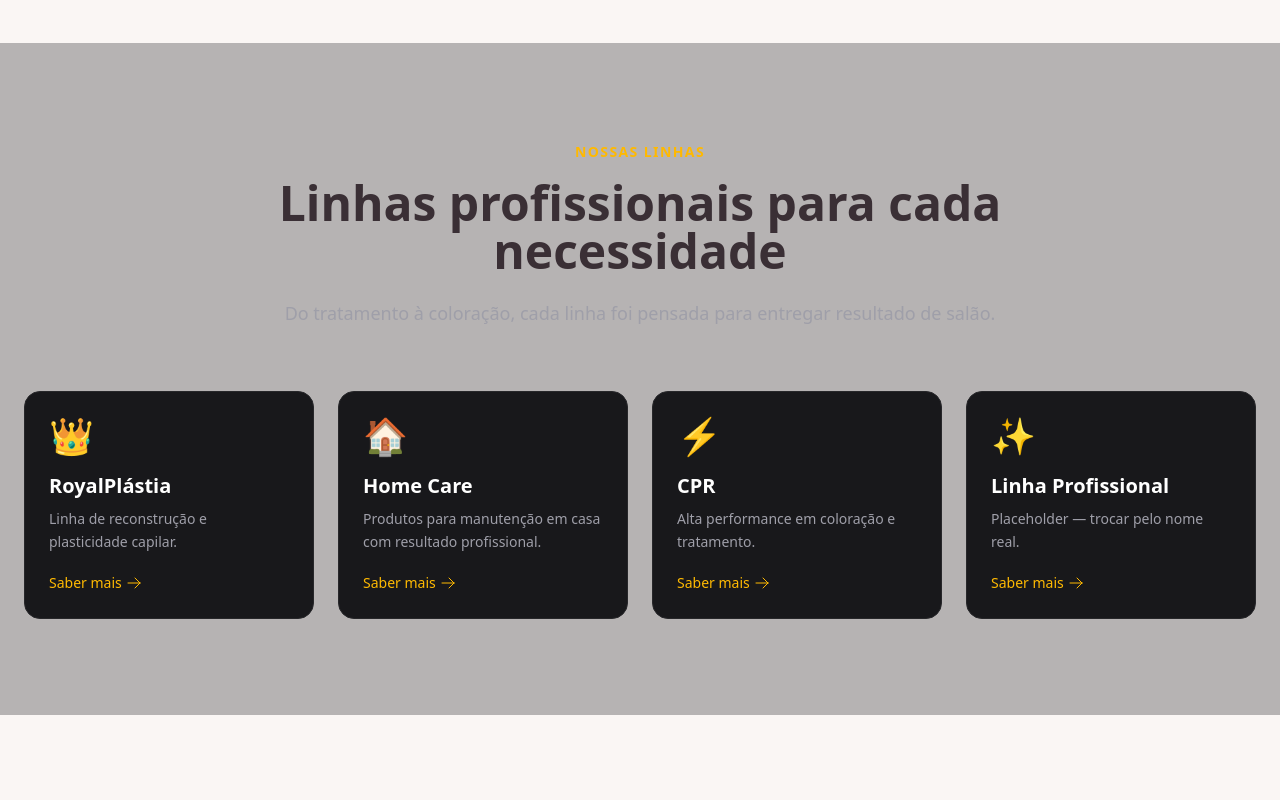
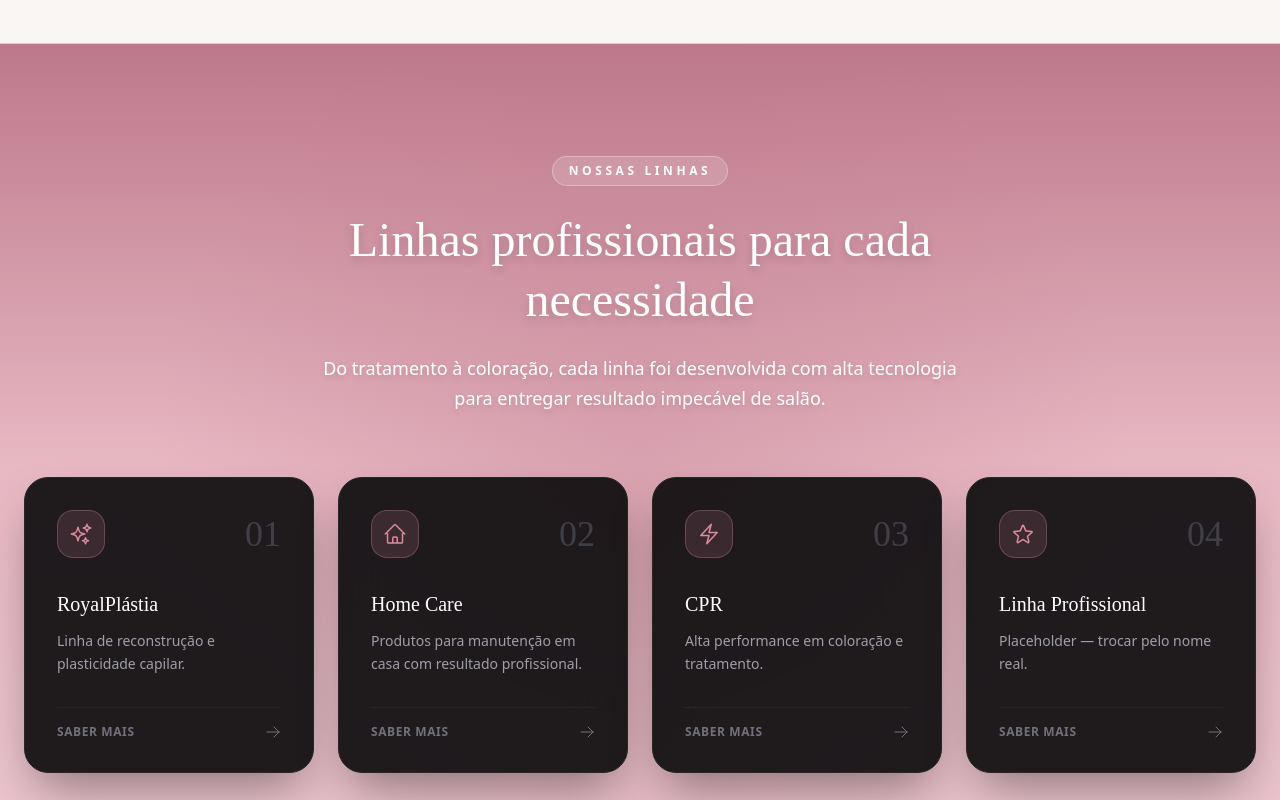
Before and after one commit to paulamelo2404/zenix-landing, a React (Vite) app: page / in a window 1280 px wide. Shown: the part 2440-3240 px from the top of the page. Built offline with nearby package versions, Linux system fonts and the light colour scheme.

Commit message:
feat: refaz categorias com gradiente animado e cards escuros

```diff
--- a/src/components/Categorias.tsx
+++ b/src/components/Categorias.tsx
@@ -1,60 +1,112 @@
+import { useRef, useState } from 'react';
+import {
+  SparklesIcon,
+  HomeIcon,
+  BoltIcon,
+  StarIcon,
+  ArrowRightIcon,
+} from '@heroicons/react/24/outline';
 import { categorias } from '../data/categorias';
 import { links } from '../utils/whatsapp';
-import { ArrowRightIcon } from '@heroicons/react/24/outline';
+
+const iconesPorCategoria: Record<string, React.ComponentType<{ className?: string }>> = {
+  royalplastia: SparklesIcon,
+  'home-care': HomeIcon,
+  cpr: BoltIcon,
+  'linha-4': StarIcon,
+};
 
 export function Categorias() {
+  const sectionRef = useRef<HTMLElement>(null);
+  const [pos, setPos] = useState({ x: 50, y: 50 });
+
+  function handleMouseMove(e: React.MouseEvent<HTMLElement>) {
+    if (!sectionRef.current) return;
+    const rect = sectionRef.current.getBoundingClientRect();
+    const x = ((e.clientX - rect.left) / rect.width) * 100;
+    const y = ((e.clientY - rect.top) / rect.height) * 100;
+    setPos({ x, y });
+  }
+
   return (
-    <section id="categorias" className="relative py-24 px-6 bg-zinc-900/30">
-      <div className="max-w-7xl mx-auto">
+    <section
+      id="categorias"
+      ref={sectionRef}
+      onMouseMove={handleMouseMove}
+      className="relative py-28 px-6 border-y border-zenix-rose/20 overflow-hidden bg-zenix-rose/30"
+    >
+      {/* Gradiente rosa escuro fixo no topo */}
+      <div className="absolute inset-0 bg-linear-to-b from-zenix-rose-dark/90 via-zenix-rose/40 to-zenix-rose/20 pointer-events-none" />
+
+      {/* Spotlight rosa que segue o mouse (mais sutil) */}
+      <div
+        className="absolute inset-0 transition-[background] duration-300 ease-out pointer-events-none opacity-50"
+        style={{
+          background: `radial-gradient(700px circle at ${pos.x}% ${pos.y}%, rgba(183, 110, 130, 0.6), transparent 70%)`,
+        }}
+      />
+
+      <div className="relative z-10 max-w-7xl mx-auto">
         {/* Cabeçalho */}
         <div className="max-w-3xl mx-auto text-center mb-16">
-          <span className="text-amber-400 text-sm font-semibold tracking-widest uppercase">
+          <span className="inline-block text-white text-xs font-semibold tracking-[0.3em] uppercase mb-4 px-4 py-1.5 bg-white/15 backdrop-blur-sm rounded-full border border-white/30">
             Nossas Linhas
           </span>
-          <h2 className="text-3xl md:text-5xl font-bold mt-4 mb-6">
+          <h2 className="font-display text-3xl sm:text-4xl md:text-5xl text-white mt-2 mb-6 leading-tight drop-shadow-lg">
             Linhas profissionais para cada necessidade
           </h2>
-          <p className="text-zinc-400 text-lg">
-            Do tratamento à coloração, cada linha foi pensada para entregar
-            resultado de salão.
+          <p className="text-white text-base md:text-lg max-w-2xl mx-auto leading-relaxed drop-shadow-md">
+            Do tratamento à coloração, cada linha foi desenvolvida com alta
+            tecnologia para entregar resultado impecável de salão.
           </p>
         </div>
 
-        {/* Grid de categorias */}
+        {/* Grid de Categorias */}
         <div className="grid sm:grid-cols-2 lg:grid-cols-4 gap-6">
-          {categorias.map((cat) => (
+          {categorias.map((cat, index) => {
+            const Icone = iconesPorCategoria[cat.id] ?? SparklesIcon;
+            return (
               <a
                 key={cat.id}
                 href={links.produto(cat.nome)}
                 target="_blank"
                 rel="noopener noreferrer"
-              className="group relative bg-zinc-900 border border-zinc-800 rounded-2xl p-6 hover:border-amber-500/50 hover:-translate-y-1 transition-all duration-300 overflow-hidden"
+                className="group relative flex flex-col justify-between bg-zinc-950/90 backdrop-blur-xl border border-zinc-800 rounded-3xl p-8 shadow-2xl shadow-black/40 hover:bg-zinc-900 hover:border-zenix-rose/50 hover:-translate-y-1.5 transition-all duration-300 overflow-hidden"
               >
-              {/* Brilho no hover */}
-              <div className="absolute inset-0 bg-linear-to-br from-amber-500/0 to-amber-500/0 group-hover:from-amber-500/10 group-hover:to-transparent transition-all duration-300" />
+                {/* Glow rosa no topo no hover */}
+                <div className="absolute top-0 left-1/2 -translate-x-1/2 w-40 h-40 bg-zenix-rose/0 group-hover:bg-zenix-rose/20 blur-3xl rounded-full transition-all duration-500 pointer-events-none" />
 
                 <div className="relative">
-                {/* Emoji/ícone */}
-                <div className="text-4xl mb-4">{cat.emoji}</div>
+                  {/* Cabeçalho do card */}
+                  <div className="flex items-center justify-between mb-8">
+                    <div className="w-12 h-12 rounded-2xl bg-zenix-rose/15 border border-zenix-rose/30 flex items-center justify-center text-zenix-rose transition-all duration-300 group-hover:bg-zenix-rose group-hover:text-white group-hover:scale-110 group-hover:shadow-lg group-hover:shadow-zenix-rose/50">
+                      <Icone className="w-6 h-6" />
+                    </div>
+
+                    <span className="font-display text-4xl text-zinc-700 group-hover:text-zenix-rose/60 transition-colors duration-300 select-none">
+                      {String(index + 1).padStart(2, '0')}
+                    </span>
+                  </div>
 
                   {/* Nome */}
-                <h3 className="text-xl font-semibold text-white mb-2 group-hover:text-amber-400 transition">
+                  <h3 className="font-display text-xl text-white mb-3">
                     {cat.nome}
                   </h3>
 
                   {/* Descrição */}
-                <p className="text-sm text-zinc-400 mb-4 leading-relaxed">
+                  <p className="text-sm text-zinc-400 leading-relaxed mb-8">
                     {cat.descricao}
                   </p>
+                </div>
 
                 {/* CTA */}
-                <span className="inline-flex items-center gap-1 text-sm text-amber-400 font-medium">
-                  Saber mais
-                  <ArrowRightIcon className="w-4 h-4 group-hover:translate-x-1 transition-transform" />
-                </span>
+                <div className="relative pt-4 border-t border-zinc-800 group-hover:border-zenix-rose/30 flex items-center justify-between text-xs font-semibold tracking-wider uppercase text-zinc-500 group-hover:text-zenix-rose transition-colors duration-300">
+                  <span>Saber mais</span>
+                  <ArrowRightIcon className="w-4 h-4 transition-transform duration-300 group-hover:translate-x-1.5" />
                 </div>
               </a>
-          ))}
+            );
+          })}
         </div>
       </div>
     </section>
```
Lines whose indentation alone changed are shown as unchanged.
